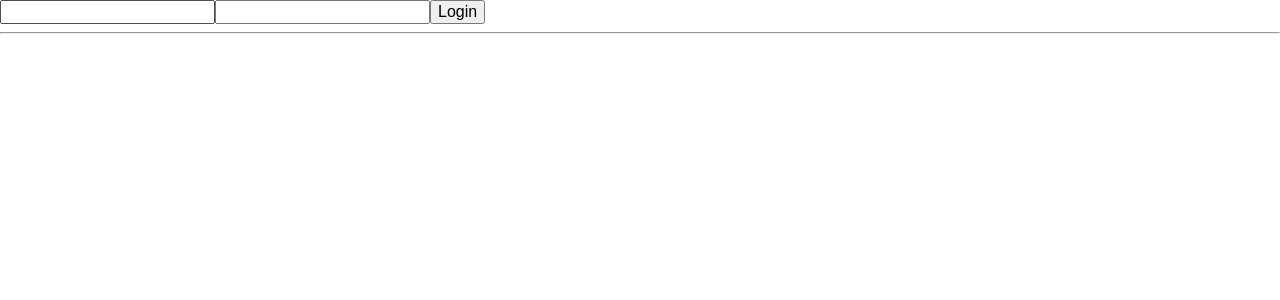
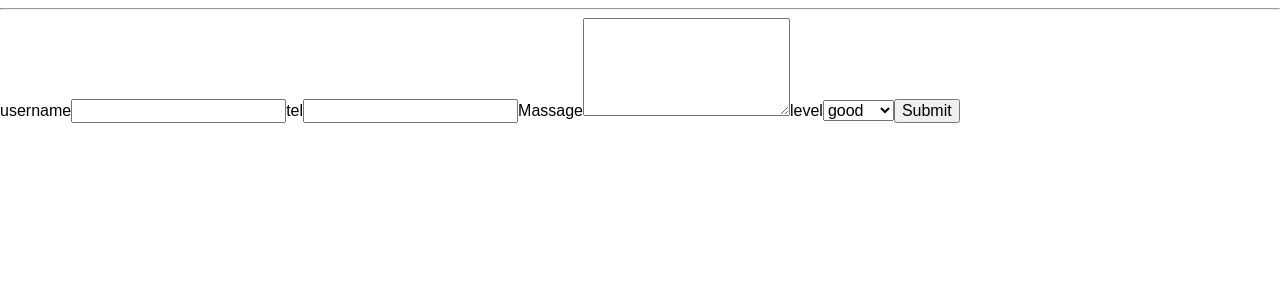
Before and after one commit to Andreyisenko/my-react-projekt, a React (Vite) app: page / in a window 1280 px wide. Shown: the top 300 px of the page. Built offline with nearby package versions, Linux system fonts and the light colour scheme.

Commit message:
formikTest

```diff
--- a/src/components/App.jsx
+++ b/src/components/App.jsx
@@ -15,6 +15,7 @@ import LangSwitcher from './LangSwitcher/LangSwitcher ';
 import { useState } from 'react';
 import FormLoginForm from './FormLoginForm/FormLoginForm';
 import { Formik } from 'formik';
+import FormikFeedbackForm from './FormikFeedbackForm/FormikFeedbackForm';
 
 const App = () => {
   // const handleLogin = userData => {
@@ -100,9 +101,9 @@ const App = () => {
       </label>
       <button type="button" disabled={!hasAccepted}>Proceed</button>
       <hr></hr> */}
-      <FormLoginForm/>
+      {/* <FormLoginForm/> */}
       <hr></hr>
-      <Formik/>
+      <FormikFeedbackForm/>
     </div>
   );
 };
--- /dev/null
+++ b/src/components/FormikFeedbackForm/FormikFeedbackForm.jsx
@@ -0,0 +1,63 @@
+import { Field, Form, Formik } from 'formik';
+import { useId } from 'react';
+import * as Yup from "yup";
+import { ErrorMessage } from "formik";
+const initialValues = {
+  username: '',
+  tel: '',
+  massage: '',
+  level: "",
+};
+
+const FeedbackSchema = Yup.object().shape({
+  username: Yup.string().min(2, "Too Short!").max(50, "Too Long!").required("Required"),
+  email: Yup.string().email("Must be a valid email!").required("Required"),
+  message: Yup.string().min(3, "Too short").max(6, "Too long").required("Required"),
+  level: Yup.string().oneOf(["good", "neutral", "bad"]).required("Required")
+});
+
+const FormikFeedbackForm = () => {
+  const nameFieldId = useId();
+  const telFieldId = useId();
+  const masFieldId = useId();
+  const levelFieldId = useId();
+
+  const handleSubmit = (value, action) => {
+    console.log(value);
+    // console.log(action);
+    action.resetForm();
+  };
+  return (
+    <div>
+      <Formik initialValues={initialValues} onSubmit={handleSubmit}  validationSchema={FeedbackSchema}>
+        <Form>
+          <label htmlFor={nameFieldId}>username</label>
+          <Field type="text" name="username" id={nameFieldId} />
+          <ErrorMessage name="username" component="span" />
+          <label htmlFor={telFieldId}>tel</label>
+          <Field id={telFieldId} type="number" name="tel" />
+          <ErrorMessage name="tel" component="span" />
+          <label htmlFor={masFieldId}>Massage</label>
+          <Field
+            as="textarea"
+            cols="20"
+            rows="5"
+            id={masFieldId}
+            name="massage"
+          />
+          <ErrorMessage name="message" component="span" />
+
+          <label htmlFor={levelFieldId}>level</label>
+          <Field as="select" name="level" id={levelFieldId}>
+            <option value="01">good</option>
+            <option value="02">neutral</option>
+            <option value="03">bad</option>
+          </Field>
+          <button type="submit">Submit</button>
+        </Form>
+      </Formik>
+    </div>
+  );
+};
+
+export default FormikFeedbackForm;
```
Also changed, not shown: src/main.jsx (+7 -7 lines), .prettierrc.json.
